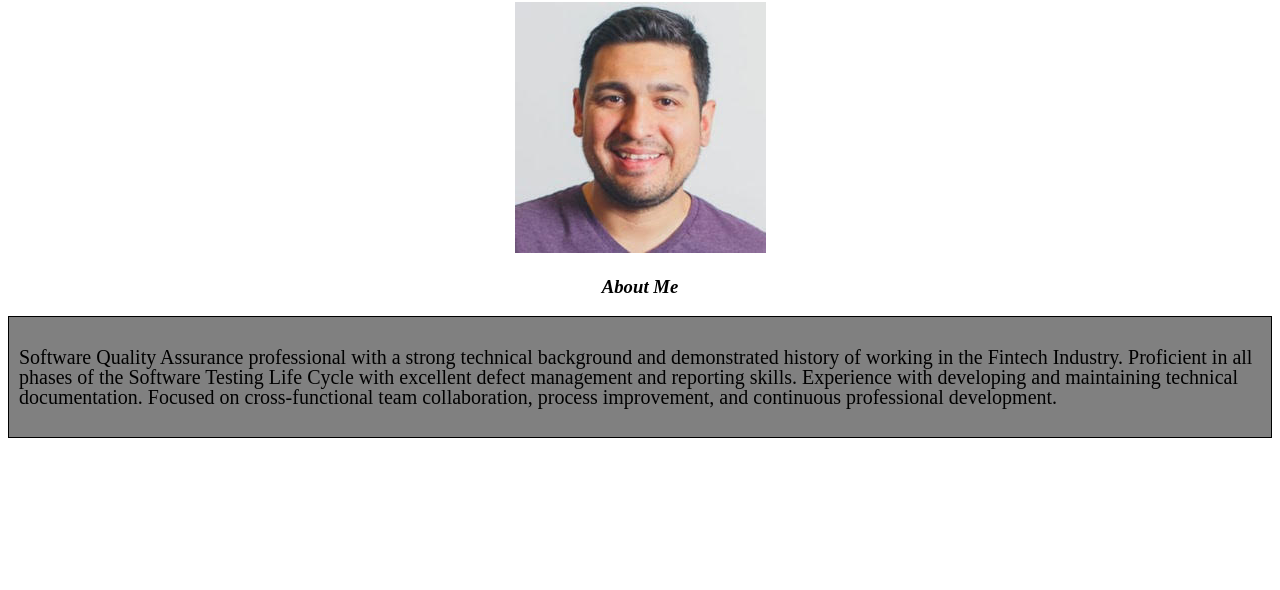
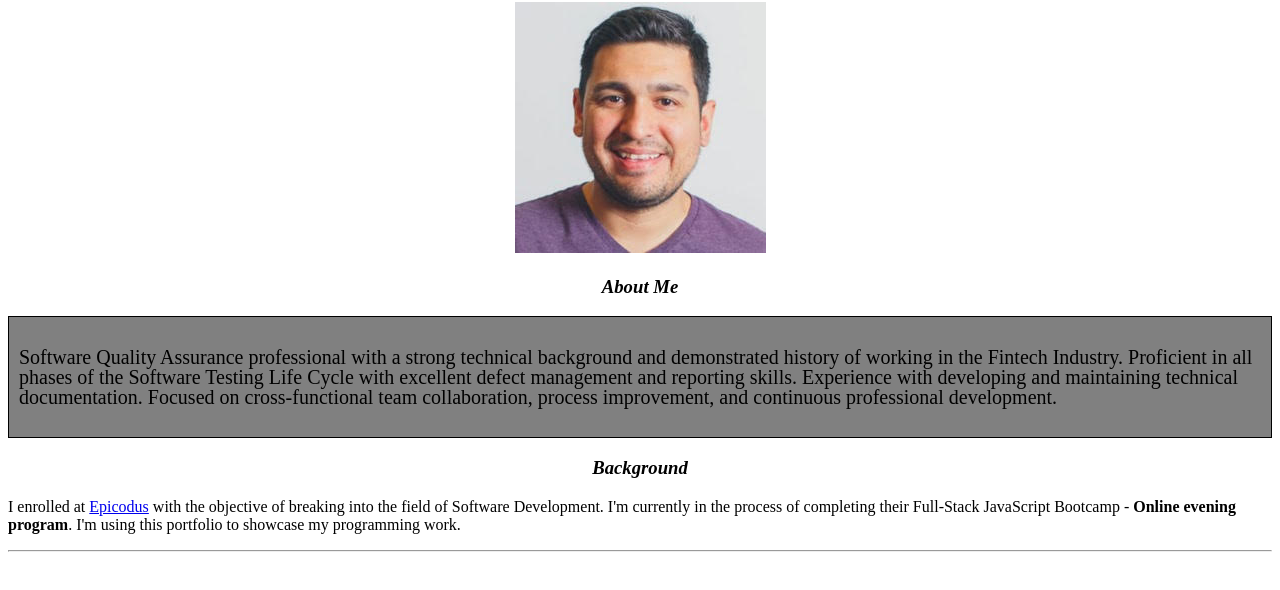
Before and after one commit to webquiza/portfolio_landing_page, a plain HTML site: page index.html in a window 1280 px wide. Shown: the part 78-668 px from the top of the page. Drawn offline with Linux system fonts and the light colour scheme; files whose address does not match are found by name.

Commit message:
add Background section to index.html

```diff
--- a/index.html
+++ b/index.html
@@ -16,5 +16,13 @@
     <p>Software Quality Assurance professional with a strong technical background and demonstrated history of working in the Fintech Industry. Proficient in all phases of the Software Testing Life Cycle with excellent defect management and reporting skills. Experience with developing and maintaining technical documentation. Focused on cross-functional team collaboration, process improvement, and continuous professional development.</p>
   </div>
 
+  <h3 class="center">Background</h3>
+
+  <div class="background">
+    <p>I enrolled at <a href="http://www.epicodus.com/">Epicodus</a> with the objective of breaking into the field of Software Development. I'm currently in the process of completing their Full-Stack JavaScript Bootcamp - <strong>Online evening program</strong>. I'm using this portfolio to showcase my programming work.</p>
+  </div>
+
+  <hr>
+
 </body>
 </html>
```
